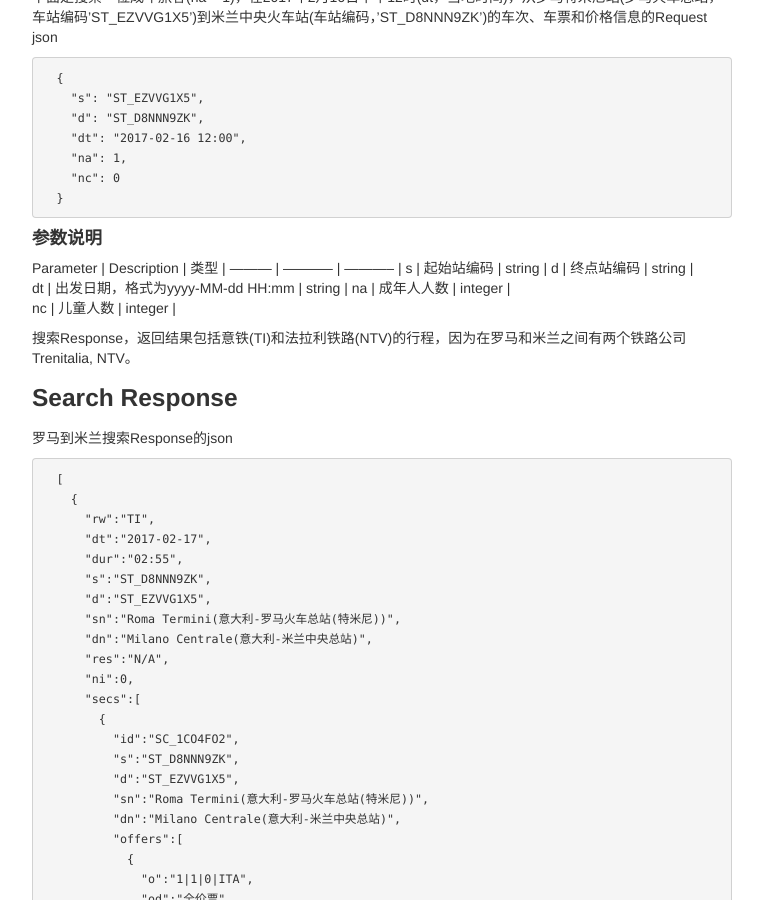
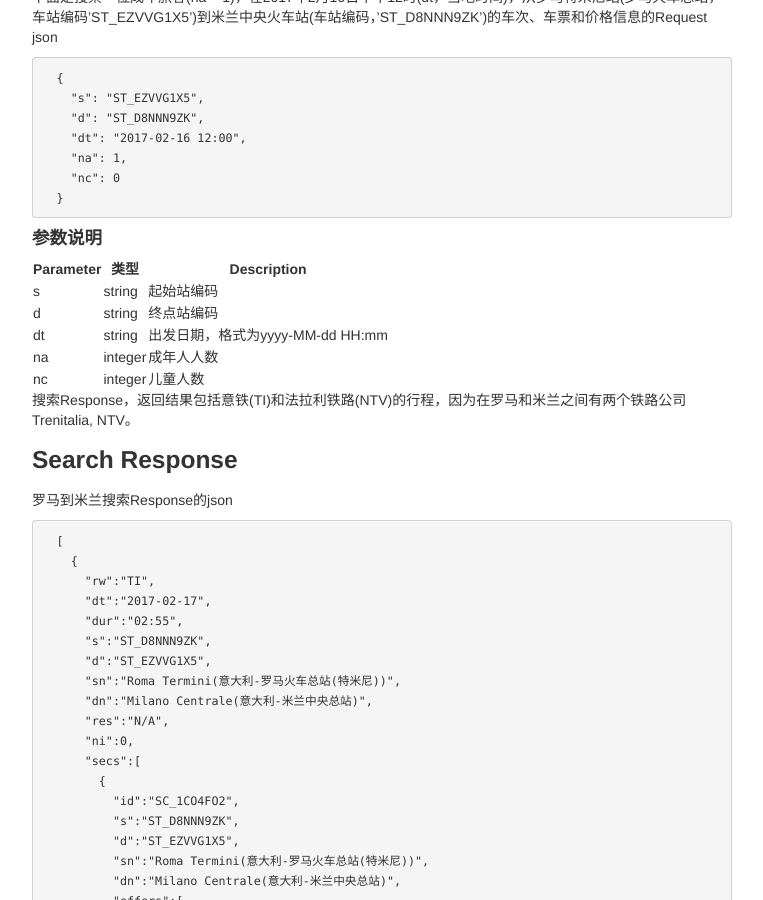
Before and after one commit to kyoangel/grailtrip, a Jekyll site: the page built from zh/pages/overview.md, in a window 1280 px wide and 900 px high, scrolled down 647 px. Shown: the whole window, without its empty margins (258-1021 px from the left). Built offline with Jekyll 4.4.1, drawn with Linux system fonts in a browser that asks for light colours.

````diff
--- a/zh/pages/overview.md
+++ b/zh/pages/overview.md
@@ -42,13 +42,14 @@ description: Overview of construction of a website with GitHub Pages
 ```
 
 #### 参数说明
-Parameter | Description | 类型         |
---------- | ----------- | ----------- |
-s         | 起始站编码    |  string     |
-d         | 终点站编码    |  string     |
-dt        | 出发日期，格式为yyyy-MM-dd HH:mm    |  string     |
-na        | 成年人人数    |  integer     |
-nc        | 儿童人数      |  integer     |
+
+Parameter | 类型 |  Description        |
+--------- | ----------| ----------- |
+s         | string    |  起始站编码     |
+d         | string    |  终点站编码     |
+dt        | string    |  出发日期，格式为yyyy-MM-dd HH:mm     |
+na        | integer   |  成年人人数     |
+nc        | integer   |  儿童人数       |
 
 搜索Response，返回结果包括意铁(TI)和法拉利铁路(NTV)的行程，因为在罗马和米兰之间有两个铁路公司Trenitalia, NTV。
 
````
